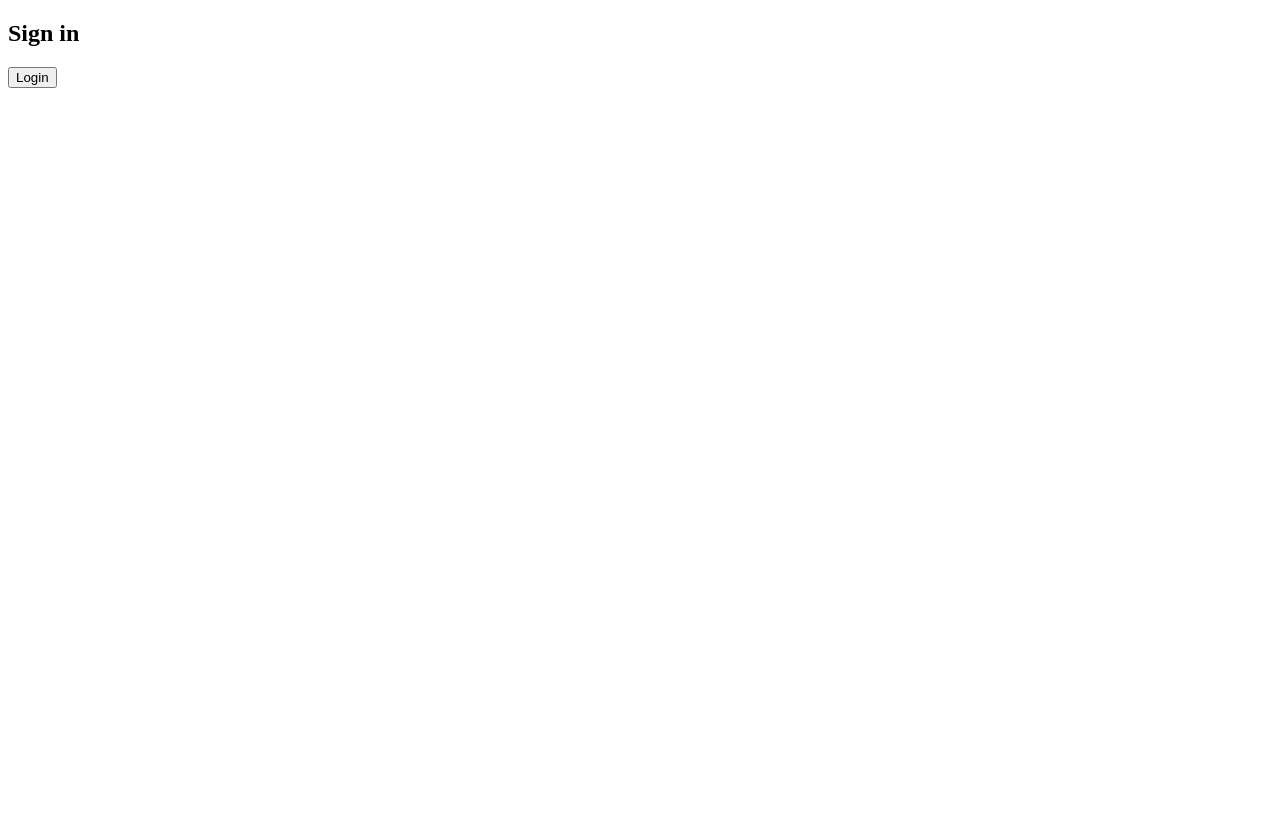
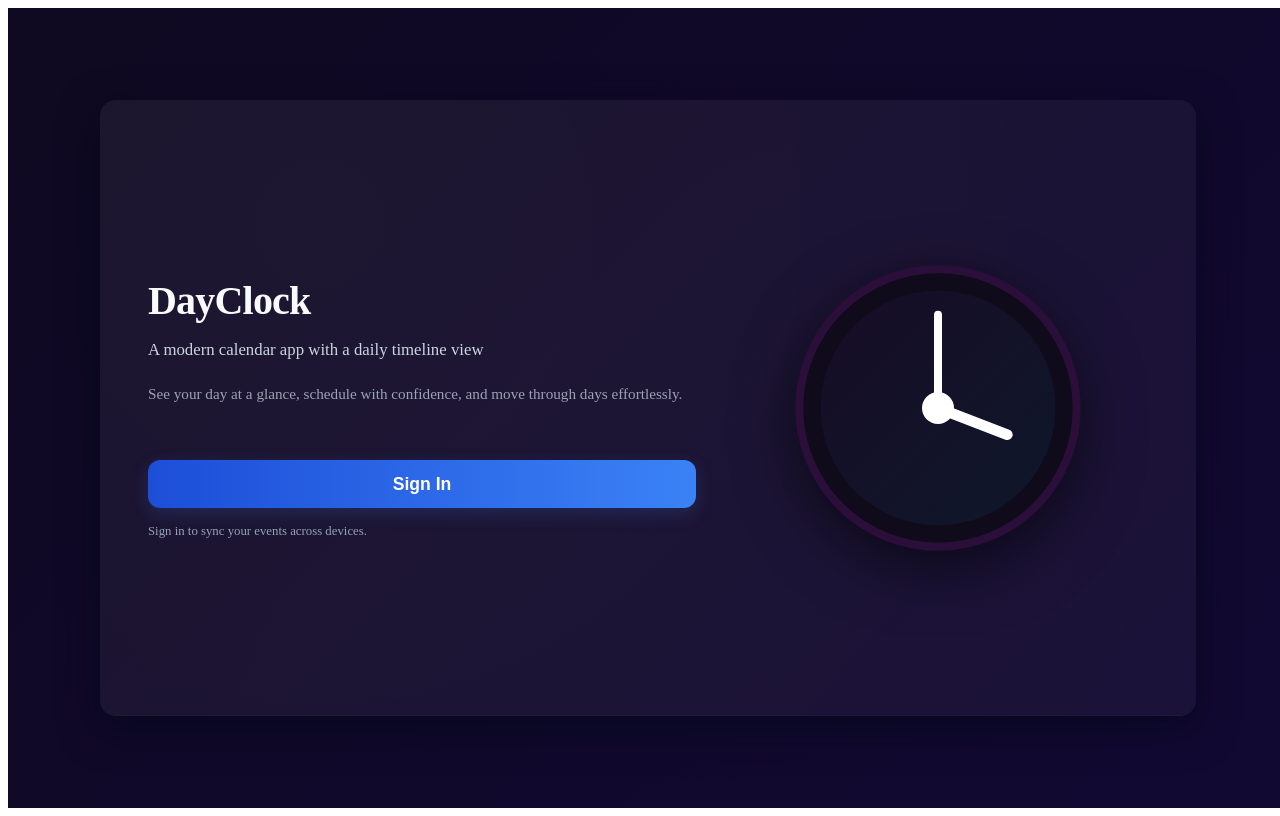
Before and after one commit to Sintorisan/Canalog.Front, a React (Vite) app: page /login in a window 1280 px wide. Built offline with nearby package versions, Linux system fonts and the light colour scheme; no server answers.

Commit message:
landing page

```diff
--- a/src/components/clock/DayClock.tsx
+++ b/src/components/clock/DayClock.tsx
@@ -308,7 +308,9 @@ export const DayClock = ({ day }: { day: DayEvents }) => {
                         color: theme.uiColorScheme.textPrimary,
                     }}
                 >
-                    {selectedId ? selectedEvent?.title : "Click an event arc to see details"}
+                    {selectedId
+                        ? `${selectedEvent?.title} - ${selectedEvent?.start} - ${selectedEvent?.end}`
+                        : "Click an event arc to see details"}
                 </div>
             </div>
         </div>
--- /dev/null
+++ b/src/pages/LoginPage.module.css
@@ -0,0 +1,114 @@
+/* Standalone landing page styling for the login page */
+
+:root {
+    --bg-1: #0f0921; /* deep purple */
+    --bg-2: #120933; /* slightly lighter */
+    --accent: #2563eb; /* bright blue for CTA */
+    --muted: #9aa4b2;
+    --card: rgba(255, 255, 255, 0.04);
+}
+
+.wrapper {
+    width: 100vw;
+    height: 100vh;
+    display: flex;
+    align-items: center;
+    justify-content: center;
+    background: linear-gradient(135deg, var(--bg-1) 0%, var(--bg-2) 100%);
+}
+
+.card {
+    width: min(1000px, 90vw);
+    height: min(520px, 80vh);
+    display: grid;
+    grid-template-columns: 1fr 420px;
+    gap: 2rem;
+    padding: 3rem;
+    border-radius: 16px;
+    background: radial-gradient(circle at 20% 20%, rgba(255, 255, 255, 0.02), transparent),
+        var(--card);
+    box-shadow: 0 12px 40px rgba(2, 6, 23, 0.6), inset 0 -1px 0 rgba(255, 255, 255, 0.02);
+    align-items: center;
+}
+
+.left {
+    display: flex;
+    flex-direction: column;
+    gap: 1rem;
+}
+
+.title {
+    font-size: 2.5rem;
+    color: #f8fafc;
+    margin: 0;
+    font-weight: 700;
+    letter-spacing: -0.02em;
+}
+
+.subtitle {
+    color: #cbd5e1;
+    margin: 0;
+    font-size: 1.05rem;
+}
+
+.description {
+    color: var(--muted);
+    margin-top: 0.5rem;
+    font-size: 0.95rem;
+    line-height: 1.3;
+}
+
+.cta {
+    margin-top: 1.6rem;
+    padding: 0.85rem 1.4rem;
+    background: linear-gradient(90deg, #1d4ed8, #3b82f6);
+    color: white;
+    border: none;
+    border-radius: 12px;
+    font-weight: 700;
+    font-size: 1.1rem;
+    cursor: pointer;
+    box-shadow: 0 6px 18px rgba(59, 130, 246, 0.18);
+}
+
+.cta:hover {
+    transform: translateY(-2px);
+}
+
+.note {
+    color: #94a3b8;
+    font-size: 0.8rem;
+}
+
+.right {
+    display: flex;
+    align-items: center;
+    justify-content: center;
+}
+
+.clockSvg {
+    width: 320px;
+    height: 320px;
+    filter: drop-shadow(0px 18px 30px rgba(0, 0, 0, 0.55));
+}
+
+.loading,
+.error {
+    color: white;
+    background: transparent;
+    padding: 0.5rem 1rem;
+}
+
+@media (max-width: 900px) {
+    .card {
+        grid-template-columns: 1fr;
+        padding: 2rem;
+        gap: 1.25rem;
+        height: auto;
+    }
+
+    .clockSvg {
+        width: 220px;
+        height: 220px;
+    }
+}
--- a/src/pages/LoginPage.tsx
+++ b/src/pages/LoginPage.tsx
@@ -1,6 +1,7 @@
 import { useEffect } from "react";
 import { useNavigate } from "@tanstack/react-router";
 import { useAuthenticatedUser } from "../hooks/useAuthenticatedUser";
+import styles from "./LoginPage.module.css";
 
 export const LoginPage = () => {
     const { isAuthenticated, isLoading, error, loginWithRedirect } = useAuthenticatedUser();
@@ -12,13 +13,79 @@ export const LoginPage = () => {
         }
     }, [isLoading, isAuthenticated, navigate]);
 
-    if (isLoading) return <div>Loading…</div>;
-    if (error) return <div>Error: {error.message}</div>;
+    if (isLoading) return <div className={styles.loading}>Loading…</div>;
+    if (error) return <div className={styles.error}>Error: {error.message}</div>;
 
     return (
-        <div>
-            <h2>Sign in</h2>
-            <button onClick={() => loginWithRedirect()}>Login</button>
+        <div className={styles.wrapper}>
+            <div className={styles.card}>
+                <div className={styles.left}>
+                    <h1 className={styles.title}>DayClock</h1>
+                    <p className={styles.subtitle}>
+                        A modern calendar app with a daily timeline view
+                    </p>
+                    <p className={styles.description}>
+                        See your day at a glance, schedule with confidence, and move through days
+                        effortlessly.
+                    </p>
+
+                    <button
+                        className={styles.cta}
+                        onClick={() => loginWithRedirect()}
+                        aria-label="Sign in"
+                    >
+                        Sign In
+                    </button>
+
+                    <small className={styles.note}>
+                        Sign in to sync your events across devices.
+                    </small>
+                </div>
+
+                <div className={styles.right} aria-hidden>
+                    {/* Simple clock illustration */}
+                    <svg
+                        className={styles.clockSvg}
+                        viewBox="0 0 120 120"
+                        xmlns="http://www.w3.org/2000/svg"
+                    >
+                        <defs>
+                            <linearGradient id="g" x1="0" y1="0" x2="1" y2="1">
+                                <stop offset="0%" stopColor="#6b21a8" />
+                                <stop offset="100%" stopColor="#0ea5e9" />
+                            </linearGradient>
+                        </defs>
+                        <circle
+                            cx="60"
+                            cy="60"
+                            r="52"
+                            fill="#0f0b1a"
+                            stroke="#2b0f3a"
+                            strokeWidth="3"
+                        />
+                        <circle cx="60" cy="60" r="44" fill="url(#g)" opacity="0.08" />
+                        <circle cx="60" cy="60" r="6" fill="#fff" />
+                        <line
+                            x1="60"
+                            y1="60"
+                            x2="60"
+                            y2="25"
+                            stroke="#fff"
+                            strokeWidth="3"
+                            strokeLinecap="round"
+                        />
+                        <line
+                            x1="60"
+                            y1="60"
+                            x2="86"
+                            y2="70"
+                            stroke="#fff"
+                            strokeWidth="4"
+                            strokeLinecap="round"
+                        />
+                    </svg>
+                </div>
+            </div>
         </div>
     );
 };
```
